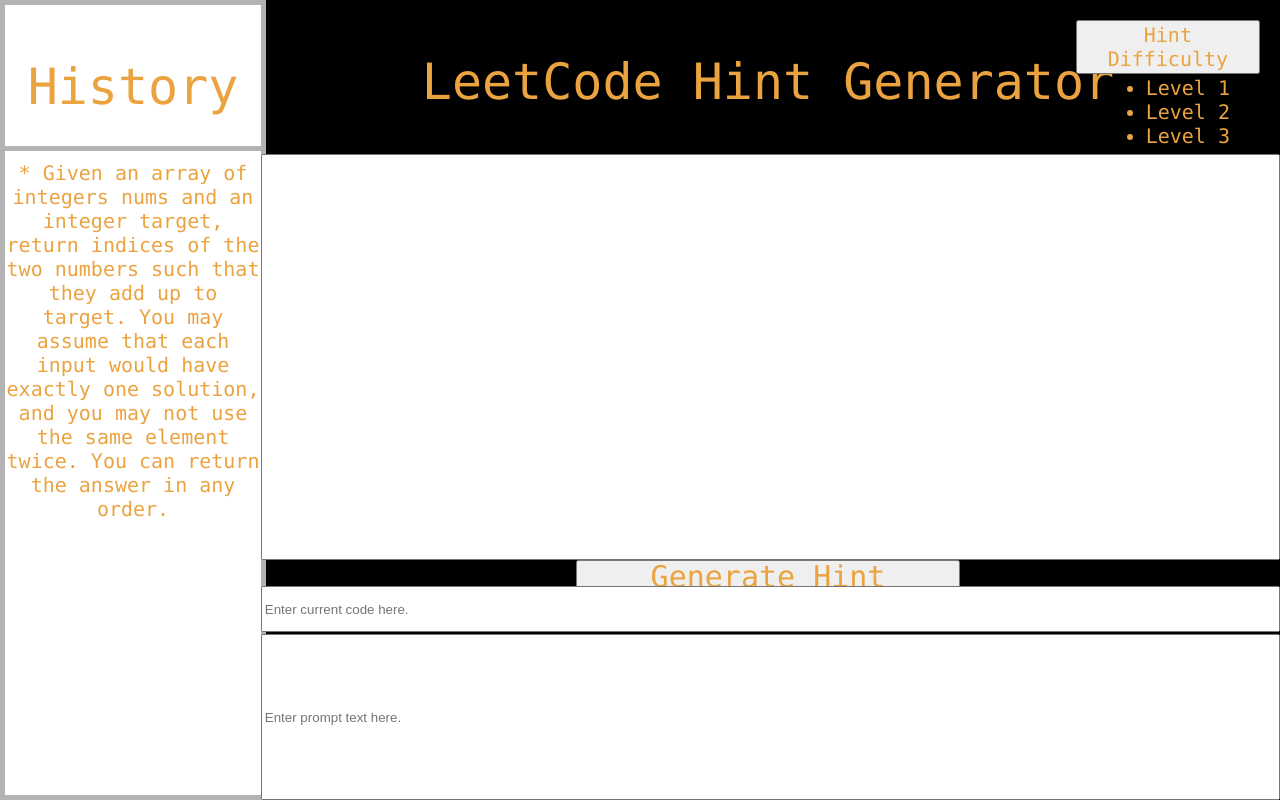
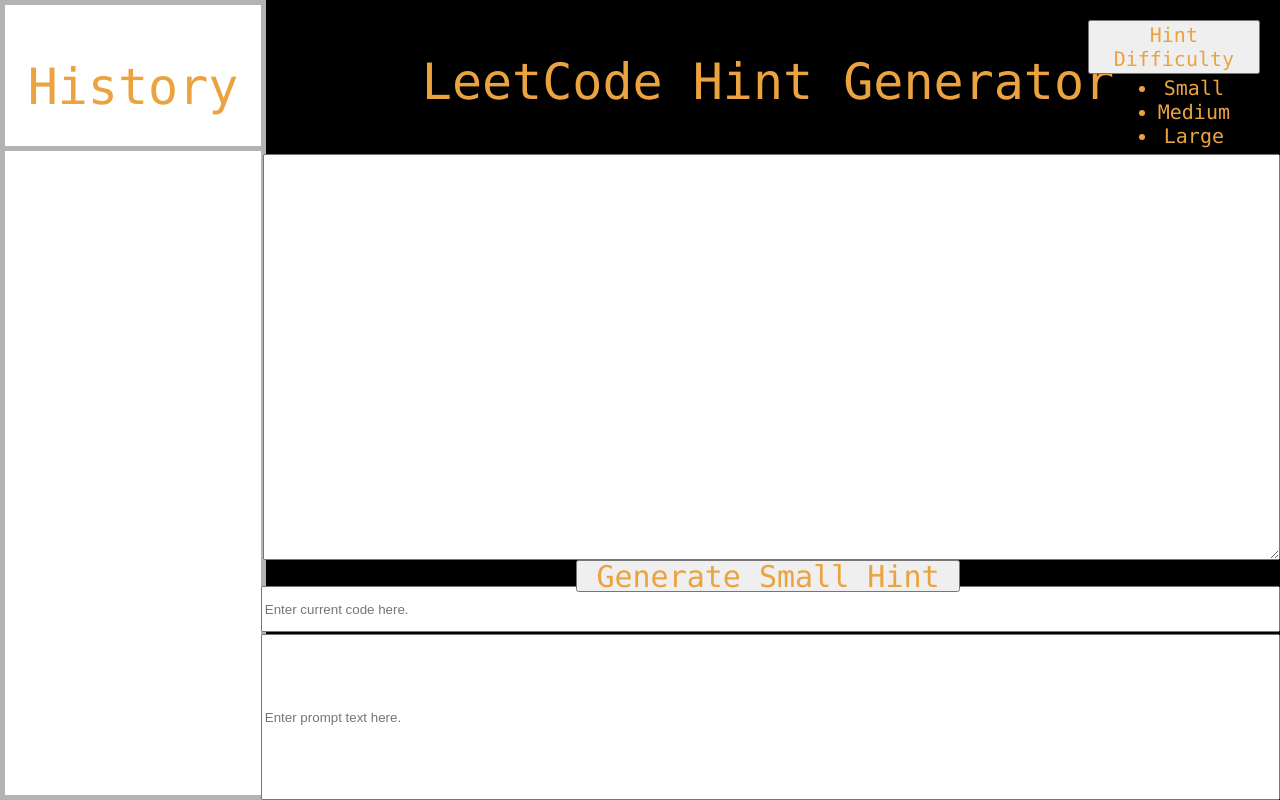
Before and after one commit to mdg333/LeetCode-Hint-Generator, a React (Create React App) app in the folder react-app/: page / in a window 1280 px wide. Both pictures are taken after a click on the button "Hint Difficulty". Built offline with nearby package versions, Linux system fonts and the light colour scheme.

Commit message:
Implement backend
Adds a backend that connects to ChatGPT. Also, adds fetching and full functionality to all dynamic elements.

```diff
--- a/react-app/package.json
+++ b/react-app/package.json
@@ -2,10 +2,12 @@
   "name": "react-app",
   "version": "0.1.0",
   "private": true,
+  "proxy": "http://localhost:5000",
   "dependencies": {
     "@testing-library/jest-dom": "^5.17.0",
     "@testing-library/react": "^13.4.0",
     "@testing-library/user-event": "^13.5.0",
+    "flask": "^0.2.10",
     "react": "^18.2.0",
     "react-dom": "^18.2.0",
     "react-scripts": "5.0.1",
--- a/react-app/src/App.css
+++ b/react-app/src/App.css
@@ -129,11 +129,13 @@
     background-color: #ffffff;
     width: 20%;
     height: 78%;
-    display: flex;
-    justify-content: left;
+    display: compact;
+    justify-content: right;
     font-size: 20px;
     border: 5px solid #B3B3B3;
     font-family: "Lucida Console", "Courier New", monospace;
+    white-space: pre;
+    overflow: hidden;
 }
 
 .Title {
--- a/react-app/src/App.js
+++ b/react-app/src/App.js
@@ -3,18 +3,47 @@
 
 function App () {
   const [open, setOpen] = useState(false)
+  const [attempt, setAttempt] = useState([]);
+  const [prompt, setPrompt] = useState([]);
+  const [response, setResponse] = useState([]);
+  const [diff, setDiff] = useState(['small']);
+  const [history, setHistory] = useState(['']);
+
+  const handleChangeAttempt = (e) => {
+    setAttempt(e.target.value);
+  };
+
+  const handleChangePrompt = (e) => {
+    setPrompt(e.target.value);
+  };
+
+  const handleSubmit = (e) => {
+    e.preventDefault();
+    fetch('http://localhost:5000/generate/' + encodeURIComponent(encodeURIComponent(prompt))
+      + "/" + encodeURIComponent(encodeURIComponent(attempt)) + "/" + diff + "/")
+      .then(response => response.text())
+      .then(data => {
+        let success = !data.includes('404 Not Found');
+        console.log(success);
+        if (success) {
+          // setResponse(data.split('content=\'')[1].split('\'')[0]);
+          setResponse(data);
+          setHistory("* " + prompt + "\n" + history)
+        } else {
+          setResponse('Invalid Input!');
+        }
+      });
+  };
+
+  const capitalize = (s) => {
+    return String(s).charAt(0).toUpperCase() + String(s).slice(1);
+  }
 
   return (
     <div className="App">
       <header className="App-header">
         <div className="History-top">History</div>
-        <div className="History-bottom">* Given an array of integers nums and an integer target, return indices of the
-          two numbers such that they add up to target.
-
-          You may assume that each input would have exactly one solution, and you may not use the same element twice.
-
-          You can return the answer in any order.
-        </div>
+        <div className="History-bottom">{history}</div>
         <div className="Title">LeetCode Hint Generator</div>
         <div className="Dropdown-container">
           <div className="Dropdown-trigger" onClick={() => {setOpen(!open)}}>
@@ -22,16 +51,18 @@
           </div>
           <div className={'Dropdown-menu ' + (open ? 'active' : 'inactive')}>
             <ul>
-              <DropdownItem text={'Level 1'}/>
-              <DropdownItem text={'Level 2'}/>
-              <DropdownItem text={'Level 3'}/>
+              <div onClick={() => setDiff('small')}><DropdownItem text={'Small'}/></div>
+              <div onClick={() => setDiff('medium')}><DropdownItem text={'Medium'}/></div>
+              <div onClick={() => setDiff('large')}><DropdownItem text={'Large'}/></div>
             </ul>
           </div>
         </div>
-        <button className="Generate">Generate Hint</button>
-        <input className="Response"/>
-        <input className="Attempt" placeholder="Enter current code here."/>
-        <input className="Prompt" placeholder="Enter prompt text here."/>
+        <form onSubmit={handleSubmit}>
+          <textarea className="Response" value={response}/>
+          <input className="Attempt" placeholder="Enter current code here." onChange={handleChangeAttempt}/>
+          <input className="Prompt" placeholder="Enter prompt text here." onChange={handleChangePrompt}/>
+          <button className="Generate">Generate {capitalize(diff)} Hint</button>
+        </form>
       </header>
     </div>
   )
```
Also changed, not shown: 2 other files (tests, documents, lock files or other folders).
